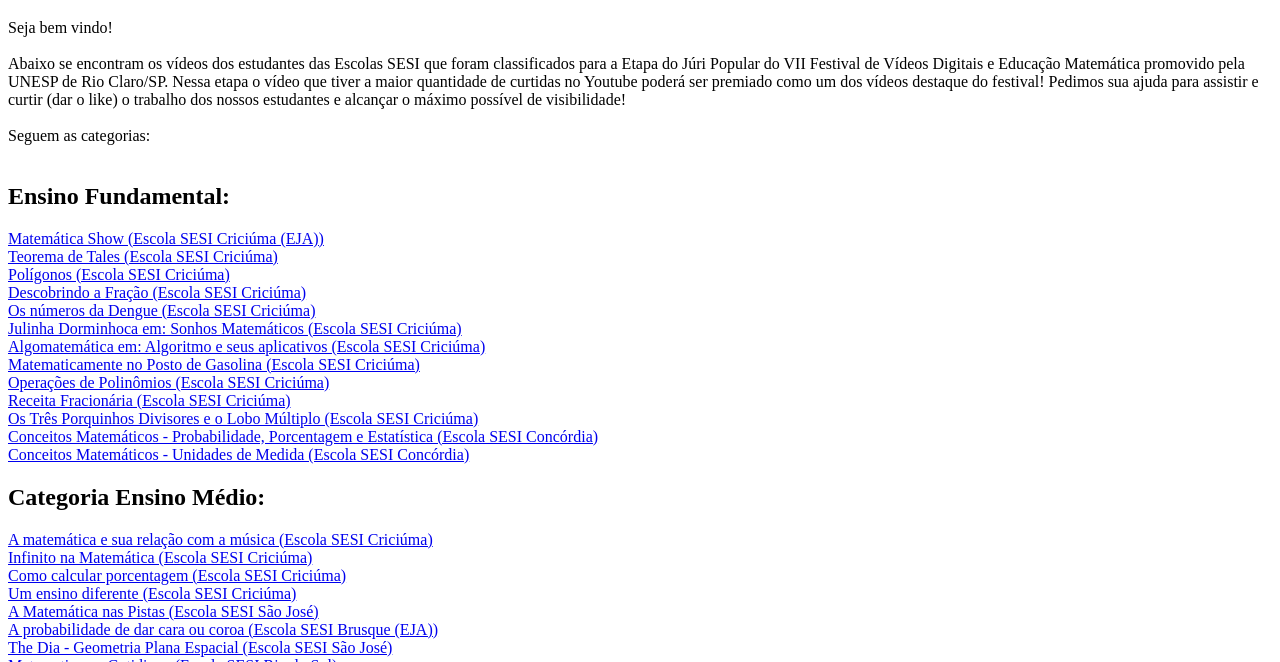
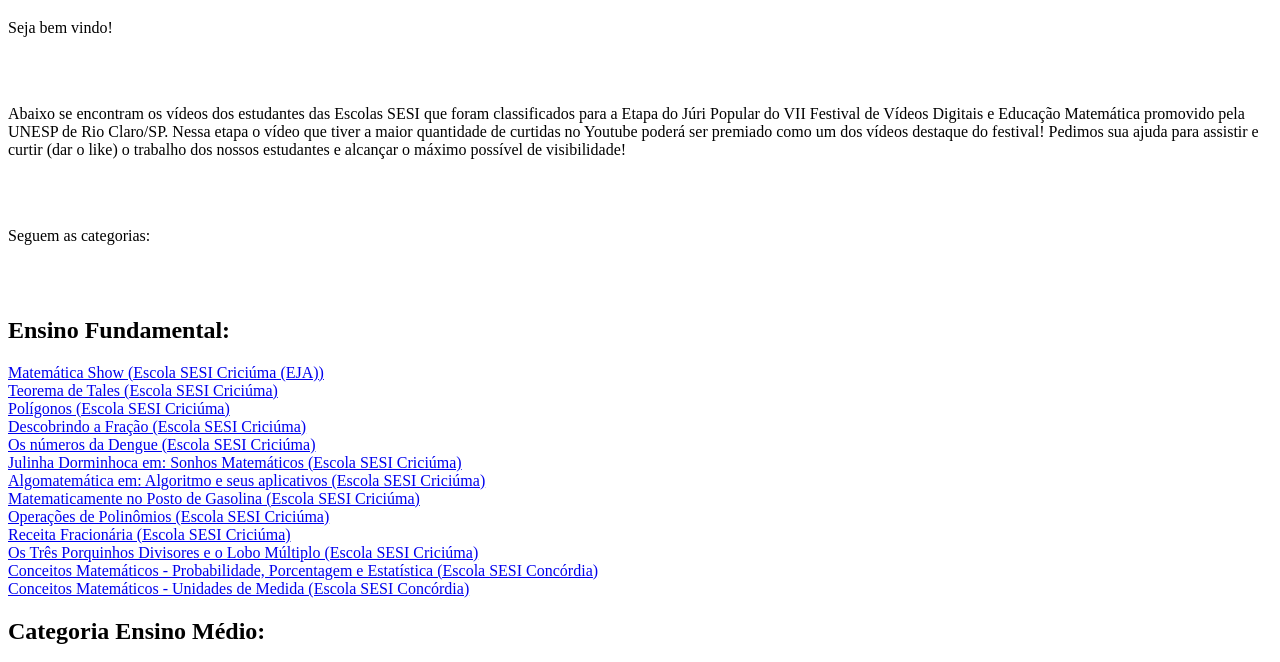
Before and after one commit to ornitor/festival, a plain HTML site: page index.html in a window 1280 px wide. Shown: the part 61-723 px from the top of the page. Drawn offline with Linux system fonts and the light colour scheme.

Commit message:
Update index.html

```diff
--- a/index.html
+++ b/index.html
@@ -7,10 +7,10 @@
 </head>
 <body>
  <h1>VII Festival de Vídeos de Matemática:</h1>
-Seja bem vindo! </br> </br>
- Abaixo se encontram os vídeos dos estudantes das Escolas SESI que foram classificados para a Etapa do Júri Popular do VII Festival de Vídeos Digitais e Educação Matemática promovido pela UNESP de Rio Claro/SP. Nessa etapa o vídeo que tiver a maior quantidade de curtidas no Youtube poderá ser premiado como um dos vídeos destaque do festival! Pedimos sua ajuda para assistir e curtir (dar o like) o trabalho dos nossos estudantes e alcançar o máximo possível de visibilidade!</br> </br>
+<p>Seja bem vindo! </p> </br> </br>
+ <p>Abaixo se encontram os vídeos dos estudantes das Escolas SESI que foram classificados para a Etapa do Júri Popular do VII Festival de Vídeos Digitais e Educação Matemática promovido pela UNESP de Rio Claro/SP. Nessa etapa o vídeo que tiver a maior quantidade de curtidas no Youtube poderá ser premiado como um dos vídeos destaque do festival! Pedimos sua ajuda para assistir e curtir (dar o like) o trabalho dos nossos estudantes e alcançar o máximo possível de visibilidade!</p></br> </br>
 
-Seguem as categorias:</br> </br>
+<p>Seguem as categorias:</p></br> </br>
 
 
  <h2>Ensino Fundamental:</h2>
```
